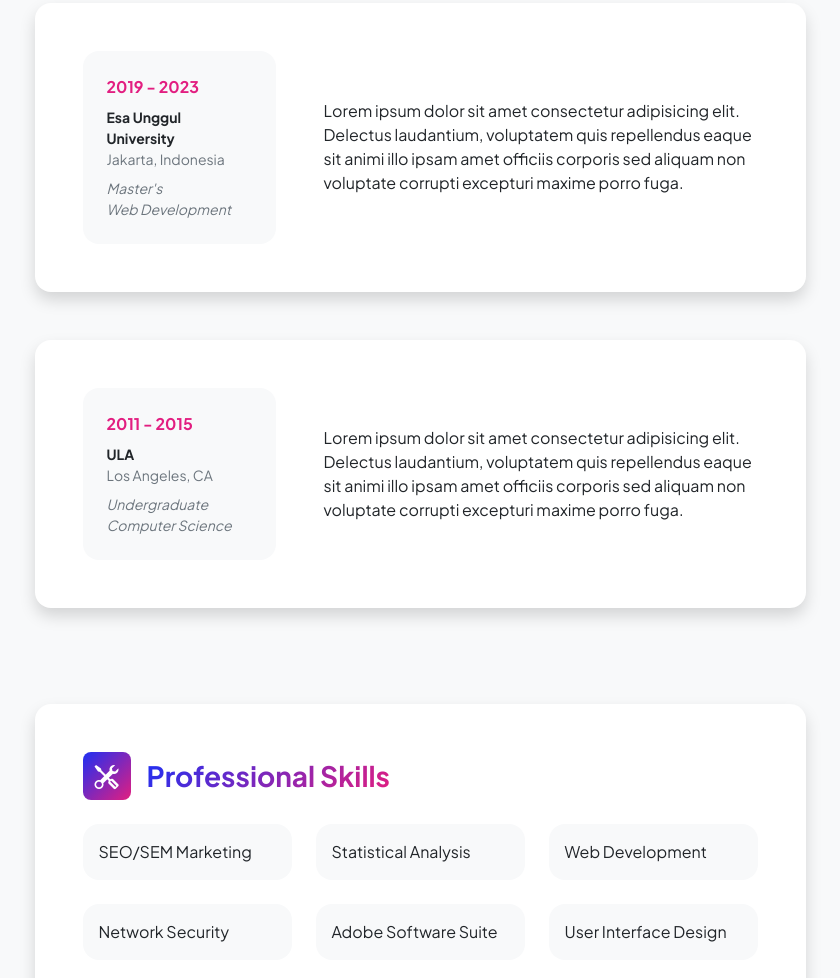
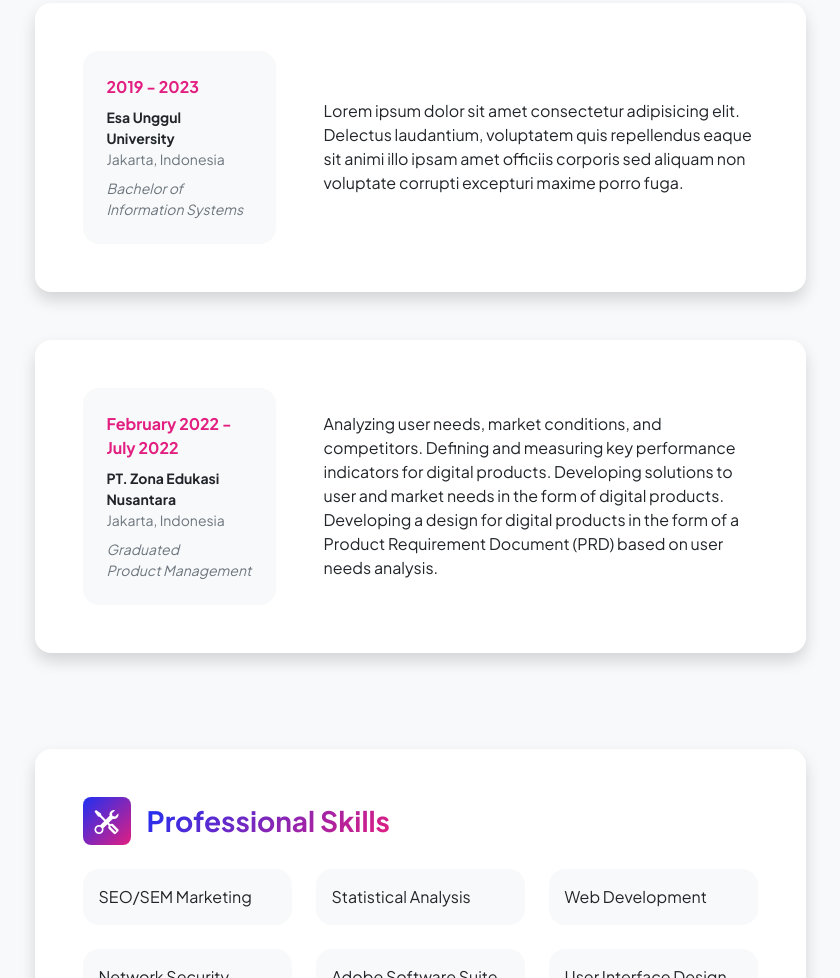
Before and after one commit to Rafifakraam/rafif-portfolio, a plain HTML site: page resume.html in a window 1280 px wide. Shown: the part 1052-2030 px from the top of the page, without its empty margins (220-1060 px from the left). Drawn offline with nearby package versions, Linux system fonts and the light colour scheme.

Commit message:
edit resume.html

```diff
--- a/resume.html
+++ b/resume.html
@@ -100,8 +100,8 @@
                                                     <div class="small text-muted">Jakarta, Indonesia</div>
                                                 </div>
                                                 <div class="fst-italic">
-                                                    <div class="small text-muted">Master's</div>
-                                                    <div class="small text-muted">Web Development</div>
+                                                    <div class="small text-muted">Bachelor of</div>
+                                                    <div class="small text-muted">Information Systems</div>
                                                 </div>
                                             </div>
                                         </div>
@@ -115,18 +115,22 @@
                                     <div class="row align-items-center gx-5">
                                         <div class="col text-center text-lg-start mb-4 mb-lg-0">
                                             <div class="bg-light p-4 rounded-4">
-                                                <div class="text-secondary fw-bolder mb-2">2011 - 2015</div>
+                                                <div class="text-secondary fw-bolder mb-2">February 2022 - July 2022</div>
                                                 <div class="mb-2">
-                                                    <div class="small fw-bolder">ULA</div>
-                                                    <div class="small text-muted">Los Angeles, CA</div>
+                                                    <div class="small fw-bolder">PT. Zona Edukasi Nusantara</div>
+                                                    <div class="small text-muted">Jakarta, Indonesia</div>
                                                 </div>
                                                 <div class="fst-italic">
-                                                    <div class="small text-muted">Undergraduate</div>
-                                                    <div class="small text-muted">Computer Science</div>
+                                                    <div class="small text-muted">Graduated</div>
+                                                    <div class="small text-muted">Product Management</div>
                                                 </div>
                                             </div>
                                         </div>
-                                        <div class="col-lg-8"><div>Lorem ipsum dolor sit amet consectetur adipisicing elit. Delectus laudantium, voluptatem quis repellendus eaque sit animi illo ipsam amet officiis corporis sed aliquam non voluptate corrupti excepturi maxime porro fuga.</div></div>
+                                        <div class="col-lg-8"><div>Analyzing user needs, market conditions, and competitors.
+                                            Defining and measuring key performance indicators for digital products.
+                                            Developing solutions to user and market needs in the form of digital products.
+                                            Developing a design for digital products in the form of a Product Requirement Document (PRD) based on user needs analysis.
+                                        </div></div>
                                     </div>
                                 </div>
                             </div>
```
